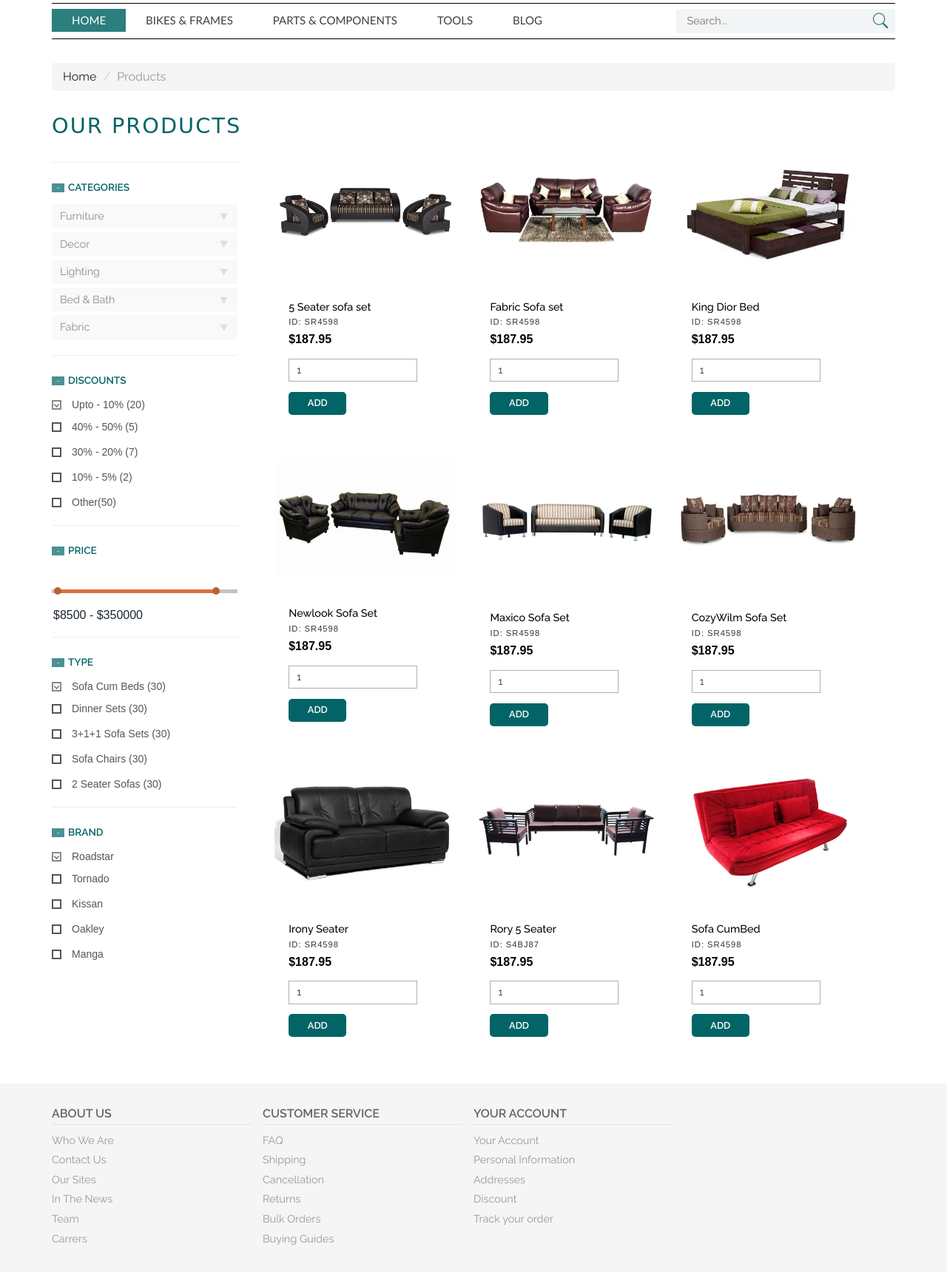
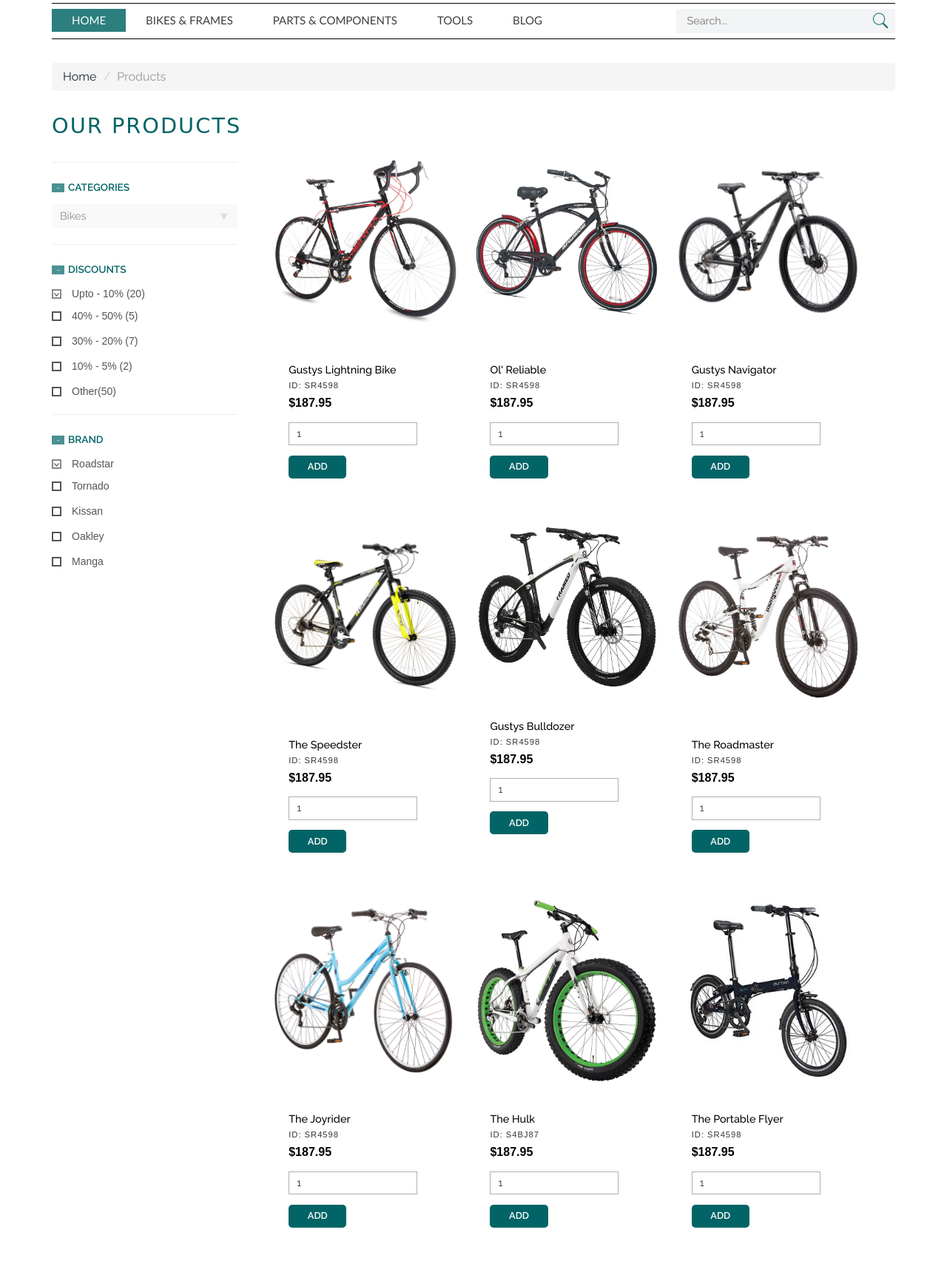
Before and after one commit to qogden/Gustys-Bike-Shop, a Flask app: page /products.html in a window 1280 px wide. Shown: the part 196-1920 px from the top of the page at 74% size. Run offline with Flask 2, Linux system fonts and the light colour scheme; some libraries are stand-ins or nearby versions; some web fonts are replaced.

Commit message:
Finished Updating product page as well as every other static bike oriented page

```diff
--- a/templates/index.html
+++ b/templates/index.html
@@ -7,7 +7,7 @@
 		 <div class="new-products">
 		 <div class="new-items">
 			 <div class="item1">
-				 <a href="products.html"><img src="static/images/bike1.jpeg" alt=""/></a>
+				 <a href="single.html"><img src="static/images/bike1.jpg" alt=""/></a>
 				 <div class="item-info">
 					 <h4><a href="single.html">Gustys Lightning Bike</a></h4>
 					 <span>ID: SR5421</span>
--- a/templates/products.html
+++ b/templates/products.html
@@ -12,7 +12,7 @@
 					 <a href="single.html"><div class="product-grid love-grid">
 						<div class="more-product"><span> </span></div>
 						<div class="product-img b-link-stripe b-animate-go  thickbox">
-							<img src="static/images/p1.jpg" class="img-responsive" alt=""/>
+							<img src="static/images/bike1.jpg" class="img-responsive" alt=""/>
 							<div class="b-wrapper">
 							<h4 class="b-animate b-from-left  b-delay03">
 							<button class="btns"><span class="glyphicon glyphicon-eye-open" aria-hidden="true"></span>Quick View</button>
@@ -21,7 +21,7 @@
 						</div></a>
 						<div class="product-info simpleCart_shelfItem">
 							<div class="product-info-cust prt_name">
-								<h4>5 Seater sofa set</h4>
+								<h4>Gustys Lightning Bike</h4>
 								<p>ID: SR4598</p>
 								<span class="item_price">$187.95</span>
 								<input type="text" class="item_quantity" value="1" />
@@ -34,7 +34,7 @@
 					 <a href="single.html"><div class="product-grid love-grid">
 						<div class="more-product"><span> </span></div>
 						<div class="product-img b-link-stripe b-animate-go  thickbox">
-							<img src="static/images/p2.jpg" class="img-responsive" alt=""/>
+							<img src="static/images/bike2.jpeg" class="img-responsive" alt=""/>
 							<div class="b-wrapper">
 							<h4 class="b-animate b-from-left  b-delay03">
 							<button class="btns"><span class="glyphicon glyphicon-eye-open" aria-hidden="true"></span>Quick View</button>
@@ -43,7 +43,7 @@
 						</div></a>
 						<div class="product-info simpleCart_shelfItem">
 							<div class="product-info-cust">
-								<h4>Fabric Sofa set</h4>
+								<h4>Ol' Reliable</h4>
 								<p>ID: SR4598</p>
 								<span class="item_price">$187.95</span>
 								<input type="text" class="item_quantity" value="1" />
@@ -56,7 +56,7 @@
 					<a href="single.html"><div class="product-grid love-grid">
 						<div class="more-product"><span> </span></div>
 						<div class="product-img b-link-stripe b-animate-go  thickbox">
-							<img src="static/images/p3.jpg" class="img-responsive" alt=""/>
+							<img src="static/images/bike3.jpeg" class="img-responsive" alt=""/>
 							<div class="b-wrapper">
 							<h4 class="b-animate b-from-left  b-delay03">
 							<button class="btns"><span class="glyphicon glyphicon-eye-open" aria-hidden="true"></span>Quick View</button>
@@ -65,7 +65,7 @@
 						</div>	</a>
 						<div class="product-info simpleCart_shelfItem">
 							<div class="product-info-cust">
-								<h4>King Dior Bed</h4>
+								<h4>Gustys Navigator</h4>
 								<p>ID: SR4598</p>
 								<span class="item_price">$187.95</span>
 								<input type="text" class="item_quantity" value="1" />
@@ -78,7 +78,7 @@
 					<a href="single.html"><div class="product-grid love-grid">
 						<div class="more-product"><span> </span></div>
 						<div class="product-img b-link-stripe b-animate-go  thickbox">
-							<img src="static/images/p4.jpg" class="img-responsive" alt=""/>
+							<img src="static/images/bike4.jpeg" class="img-responsive" alt=""/>
 							<div class="b-wrapper">
 							<h4 class="b-animate b-from-left  b-delay03">
 							<button class="btns"><span class="glyphicon glyphicon-eye-open" aria-hidden="true"></span>Quick View</button>
@@ -87,7 +87,7 @@
 						</div></a>
 						<div class="product-info simpleCart_shelfItem">
 							<div class="product-info-cust">
-								<h4>Newlook Sofa Set</h4>
+								<h4>The Speedster</h4>
 								<p>ID: SR4598</p>
 								<span class="item_price">$187.95</span>
 								<input type="text" class="item_quantity" value="1" />
@@ -100,7 +100,7 @@
 					<a href="single.html"><div class="product-grid love-grid">
 						<div class="more-product"><span> </span></div>
 						<div class="product-img b-link-stripe b-animate-go  thickbox">
-							<img src="static/images/p5.jpg" class="img-responsive" alt=""/>
+							<img src="static/images/bike5.jpg" class="img-responsive" alt=""/>
 							<div class="b-wrapper">
 							<h4 class="b-animate b-from-left  b-delay03">
 							<button class="btns"><span class="glyphicon glyphicon-eye-open" aria-hidden="true"></span>Quick View</button>
@@ -109,7 +109,7 @@
 						</div></a>
 						<div class="product-info simpleCart_shelfItem">
 							<div class="product-info-cust">
-								<h4>Maxico Sofa Set</h4>
+								<h4>Gustys Bulldozer</h4>
 								<p>ID: SR4598</p>
 								<span class="item_price">$187.95</span>
 								<input type="text" class="item_quantity" value="1" />
@@ -122,7 +122,7 @@
 					<a href="single.html"><div class="product-grid love-grid">
 						<div class="more-product"><span> </span></div>
 						<div class="product-img b-link-stripe b-animate-go  thickbox">
-							<img src="static/images/p6.jpg" class="img-responsive" alt=""/>
+							<img src="static/images/bike6.jpeg" class="img-responsive" alt=""/>
 							<div class="b-wrapper">
 							<h4 class="b-animate b-from-left  b-delay03">
 							<button class="btns"><span class="glyphicon glyphicon-eye-open" aria-hidden="true"></span>Quick View</button>
@@ -131,7 +131,7 @@
 						</div></a>
 						<div class="product-info simpleCart_shelfItem">
 							<div class="product-info-cust">
-								<h4>CozyWilm Sofa Set</h4>
+								<h4>The Roadmaster</h4>
 								<p>ID: SR4598</p>
 								<span class="item_price">$187.95</span>
 								<input type="text" class="item_quantity" value="1" />
@@ -143,7 +143,7 @@
 					<a href="single.html"><div class="product-grid love-grid">
 						<div class="more-product"><span> </span></div>
 						<div class="product-img b-link-stripe b-animate-go  thickbox">
-							<img src="static/images/p7.jpg" class="img-responsive" alt=""/>
+							<img src="static/images/bike7.jpeg" class="img-responsive" alt=""/>
 							<div class="b-wrapper">
 							<h4 class="b-animate b-from-left  b-delay03">
 							<button class="btns"><span class="glyphicon glyphicon-eye-open" aria-hidden="true"></span>Quick View</button>
@@ -152,7 +152,7 @@
 						</div></a>
 						<div class="product-info simpleCart_shelfItem">
 							<div class="product-info-cust">
-								<h4>Irony Seater</h4>
+								<h4>The Joyrider</h4>
 								<p>ID: SR4598</p>
 								<span class="item_price">$187.95</span>
 								<input type="text" class="item_quantity" value="1" />
@@ -164,7 +164,7 @@
 					<a href="single.html"><div class="product-grid love-grid">
 						<div class="more-product"><span> </span></div>
 						<div class="product-img b-link-stripe b-animate-go  thickbox">
-							<img src="static/images/p8.jpg" class="img-responsive" alt=""/>
+							<img src="static/images/bike8.jpg" class="img-responsive" alt=""/>
 							<div class="b-wrapper">
 							<h4 class="b-animate b-from-left  b-delay03">
 							<button class="btns"><span class="glyphicon glyphicon-eye-open" aria-hidden="true"></span>Quick View</button>
@@ -173,7 +173,7 @@
 						</div></a>
 						<div class="product-info simpleCart_shelfItem">
 							<div class="product-info-cust">
-								<h4>Rory 5 Seater</h4>
+								<h4>The Hulk</h4>
 								<p>ID: S4BJ87</p>
 								<span class="item_price">$187.95</span>
 								<input type="text" class="item_quantity" value="1" />
@@ -185,7 +185,7 @@
 					<a href="single.html"><div class="product-grid love-grid">
 						<div class="more-product"><span> </span></div>
 						<div class="product-img b-link-stripe b-animate-go  thickbox">
-							<img src="static/images/p9.jpg" class="img-responsive" alt=""/>
+							<img src="static/images/bike9.jpg" class="img-responsive" alt=""/>
 							<div class="b-wrapper">
 							<h4 class="b-animate b-from-left  b-delay03">
 							<button class="btns"><span class="glyphicon glyphicon-eye-open" aria-hidden="true"></span>Quick View</button>
@@ -194,7 +194,70 @@
 						</div></a>
 						<div class="product-info simpleCart_shelfItem">
 							<div class="product-info-cust">
-								<h4>Sofa CumBed</h4>
+								<h4>The Portable Flyer</h4>
+								<p>ID: SR4598</p>
+								<span class="item_price">$187.95</span>
+								<input type="text" class="item_quantity" value="1" />
+								<input type="button" class="item_add items" value="ADD">
+							</div>
+							<div class="clearfix"> </div>
+						</div>
+					</div>
+					<a href="single.html"><div class="product-grid love-grid">
+						<div class="more-product"><span> </span></div>
+						<div class="product-img b-link-stripe b-animate-go  thickbox">
+							<img src="static/images/bike10.jpg" class="img-responsive" alt=""/>
+							<div class="b-wrapper">
+							<h4 class="b-animate b-from-left  b-delay03">
+							<button class="btns"><span class="glyphicon glyphicon-eye-open" aria-hidden="true"></span>Quick View</button>
+							</h4>
+							</div>
+						</div></a>
+						<div class="product-info simpleCart_shelfItem">
+							<div class="product-info-cust">
+								<h4>Midnight Rider</h4>
+								<p>ID: SR4598</p>
+								<span class="item_price">$187.95</span>
+								<input type="text" class="item_quantity" value="1" />
+								<input type="button" class="item_add items" value="ADD">
+							</div>
+							<div class="clearfix"> </div>
+						</div>
+					</div>
+					<a href="single.html"><div class="product-grid love-grid">
+						<div class="more-product"><span> </span></div>
+						<div class="product-img b-link-stripe b-animate-go  thickbox">
+							<img src="static/images/bike12.jpg" class="img-responsive" alt=""/>
+							<div class="b-wrapper">
+							<h4 class="b-animate b-from-left  b-delay03">
+							<button class="btns"><span class="glyphicon glyphicon-eye-open" aria-hidden="true"></span>Quick View</button>
+							</h4>
+							</div>
+						</div></a>
+						<div class="product-info simpleCart_shelfItem">
+							<div class="product-info-cust">
+								<h4>The Thrill Seeker</h4>
+								<p>ID: SR4598</p>
+								<span class="item_price">$187.95</span>
+								<input type="text" class="item_quantity" value="1" />
+								<input type="button" class="item_add items" value="ADD">
+							</div>
+							<div class="clearfix"> </div>
+						</div>
+					</div>
+					<a href="single.html"><div class="product-grid love-grid">
+						<div class="more-product"><span> </span></div>
+						<div class="product-img b-link-stripe b-animate-go  thickbox">
+							<img src="static/images/bike11.jpg" class="img-responsive" alt=""/>
+							<div class="b-wrapper">
+							<h4 class="b-animate b-from-left  b-delay03">
+							<button class="btns"><span class="glyphicon glyphicon-eye-open" aria-hidden="true"></span>Quick View</button>
+							</h4>
+							</div>
+						</div></a>
+						<div class="product-info simpleCart_shelfItem">
+							<div class="product-info-cust">
+								<h4>The OgRacer</h4>
 								<p>ID: SR4598</p>
 								<span class="item_price">$187.95</span>
 								<input type="text" class="item_quantity" value="1" />
@@ -210,113 +273,24 @@
 						 <h4 class="m_2"><span class="glyphicon glyphicon-minus" aria-hidden="true"></span>Categories</h4>
 						 <div class="tab1">
 							 <ul class="place">
-								 <li class="sort">Furniture</li>
+								 <li class="sort">Bikes</li>
 								 <li class="by"><img src="static/images/do.png" alt=""></li>
 									<div class="clearfix"> </div>
 							  </ul>
 							 <div class="single-bottom">
-									<a href="#"><p>Sofas</p></a>
-									<a href="#"><p>Fabric Sofas</p></a>
-									<a href="#"><p>Love Seats</p></a>
-									<a href="#"><p>Dinning Sets</p></a>
+									<a href="#"><p>Mountain</p></a>
+									<a href="#"><p>Road</p></a>
+									<a href="#"><p>Beach</p></a>
+									<a href="#"><p>Racing</p></a>
 						     </div>
 					      </div>
-						  <div class="tab2">
-							 <ul class="place">
-								 <li class="sort">Decor</li>
-								 <li class="by"><img src="static/images/do.png" alt=""></li>
-									<div class="clearfix"> </div>
-							  </ul>
-							 <div class="single-bottom">
-									<a href="#"><p>Shelves</p></a>
-									<a href="#"><p>Wall Racks</p></a>
-									<a href="#"><p>Curios</p></a>
-									<a href="#"><p>Ash Trays</p></a>
-						     </div>
-					      </div>
-						  <div class="tab3">
-							 <ul class="place">
-								 <li class="sort">Lighting</li>
-								 <li class="by"><img src="static/images/do.png" alt=""></li>
-									<div class="clearfix"> </div>
-							  </ul>
-							 <div class="single-bottom">
-									<a href="#"><p>Table Lamps</p></a>
-									<a href="#"><p>Tube Lights</p></a>
-									<a href="#"><p>Study Lamps</p></a>
-									<a href="#"><p>Usb Lamps</p></a>
-						     </div>
-					      </div>
-						  <div class="tab4">
-							 <ul class="place">
-								 <li class="sort">Bed & Bath</li>
-								 <li class="by"><img src="static/images/do.png" alt=""></li>
-									<div class="clearfix"> </div>
-							  </ul>
-							 <div class="single-bottom">
-									<a href="#"><p>Towels</p></a>
-									<a href="#"><p>Bath Roles</p></a>
-									<a href="#"><p>Mirrors</p></a>
-									<a href="#"><p>Soap Stands</p></a>
-						     </div>
-					      </div>
-						  <div class="tab5">
-							 <ul class="place">
-								 <li class="sort">Fabric</li>
-								 <li class="by"><img src="static/images/do.png" alt=""></li>
-									<div class="clearfix"> </div>
-							  </ul>
-							 <div class="single-bottom">
-									<a href="#"><p>Sofas</p></a>
-									<a href="#"><p>Fabric Sofas</p></a>
-									<a href="#"><p>Beds</p></a>
-									<a href="#"><p>Relax Chairs</p></a>
-						     </div>
-					      </div>
-
 						  <!--script-->
 						<script>
 							$(document).ready(function(){
 								$(".tab1 .single-bottom").hide();
-								$(".tab2 .single-bottom").hide();
-								$(".tab3 .single-bottom").hide();
-								$(".tab4 .single-bottom").hide();
-								$(".tab5 .single-bottom").hide();
 
 								$(".tab1 ul").click(function(){
 									$(".tab1 .single-bottom").slideToggle(300);
-									$(".tab2 .single-bottom").hide();
-									$(".tab3 .single-bottom").hide();
-									$(".tab4 .single-bottom").hide();
-									$(".tab5 .single-bottom").hide();
-								})
-								$(".tab2 ul").click(function(){
-									$(".tab2 .single-bottom").slideToggle(300);
-									$(".tab1 .single-bottom").hide();
-									$(".tab3 .single-bottom").hide();
-									$(".tab4 .single-bottom").hide();
-									$(".tab5 .single-bottom").hide();
-								})
-								$(".tab3 ul").click(function(){
-									$(".tab3 .single-bottom").slideToggle(300);
-									$(".tab4 .single-bottom").hide();
-									$(".tab5 .single-bottom").hide();
-									$(".tab2 .single-bottom").hide();
-									$(".tab1 .single-bottom").hide();
-								})
-								$(".tab4 ul").click(function(){
-									$(".tab4 .single-bottom").slideToggle(300);
-									$(".tab5 .single-bottom").hide();
-									$(".tab3 .single-bottom").hide();
-									$(".tab2 .single-bottom").hide();
-									$(".tab1 .single-bottom").hide();
-								})
-								$(".tab5 ul").click(function(){
-									$(".tab5 .single-bottom").slideToggle(300);
-									$(".tab4 .single-bottom").hide();
-									$(".tab3 .single-bottom").hide();
-									$(".tab2 .single-bottom").hide();
-									$(".tab1 .single-bottom").hide();
 								})
 							});
 						</script>
@@ -336,50 +310,7 @@
 						 </div>
 					 </div>
 				 </section>
-				   <section  class="sky-form">
-						<h4><span class="glyphicon glyphicon-minus" aria-hidden="true"></span>Price</h4>
-							<ul class="dropdown-menu1">
-								 <li><a href="">
-								<div id="slider-range"></div>
-								<input type="text" id="amount" style="border: 0; font-weight: NORMAL;   font-family: 'Arimo', sans-serif;" />
-							 </a></li>
-						  </ul>
-				   </section>
-				   <!---->
-					 <script type="text/javascript" src="js/jquery-ui.min.js"></script>
-					 <link rel="stylesheet" type="text/css" href="css/jquery-ui.css">
-					<script type='text/javascript'>//<![CDATA[
-					$(window).load(function(){
-					 $( "#slider-range" ).slider({
-								range: true,
-								min: 0,
-								max: 400000,
-								values: [ 8500, 350000 ],
-								slide: function( event, ui ) {  $( "#amount" ).val( "$" + ui.values[ 0 ] + " - $" + ui.values[ 1 ] );
-								}
-					 });
-					$( "#amount" ).val( "$" + $( "#slider-range" ).slider( "values", 0 ) + " - $" + $( "#slider-range" ).slider( "values", 1 ) );
-
-					});//]]>
-					</script>
 					 <!---->
-					 <section  class="sky-form">
-						<h4><span class="glyphicon glyphicon-minus" aria-hidden="true"></span>Type</h4>
-							<div class="row row1 scroll-pane">
-								<div class="col col-4">
-									<label class="checkbox"><input type="checkbox" name="checkbox" checked=""><i></i>Sofa Cum Beds (30)</label>
-								</div>
-								<div class="col col-4">
-									<label class="checkbox"><input type="checkbox" name="checkbox"><i></i>Dinner Sets   (30)</label>
-									<label class="checkbox"><input type="checkbox" name="checkbox"><i></i>3+1+1 Sofa Sets (30)</label>
-									<label class="checkbox"><input type="checkbox" name="checkbox"><i></i>Sofa Chairs     (30)</label>
-									<label class="checkbox"><input type="checkbox" name="checkbox"><i></i>2 Seater Sofas  (30)</label>
-									<label class="checkbox"><input type="checkbox" name="checkbox"><i></i>Display Units   (30)</label>
-									<label class="checkbox"><input type="checkbox" name="checkbox"><i></i>L-shaped Sofas  (30)</label>
-									<label class="checkbox"><input type="checkbox" name="checkbox"><i></i>3 Seater Sofas  (30)</label>
-								</div>
-							</div>
-				   </section>
 				   		<section  class="sky-form">
 						<h4><span class="glyphicon glyphicon-minus" aria-hidden="true"></span>Brand</h4>
 							<div class="row row1 scroll-pane">
--- a/templates/single.html
+++ b/templates/single.html
@@ -8,7 +8,7 @@
 			 <li class="active">Products</li>
 		 </ol>
 		 <!-- start content -->
-						<img src="static/images/bike1.jpeg" width="450px" length="500px">
+						<img src="static/images/bike1.jpg" width="450px" length="500px">
 				  <div class="single-right">
 					 <h3>Gustys Lightning Bike</h3>
 					 <div class="id"><h4>ID: SB2379</h4></div>
```
Also changed, not shown: static/images/bike1.jpeg (deleted), static/images/bike1.jpg (added).
